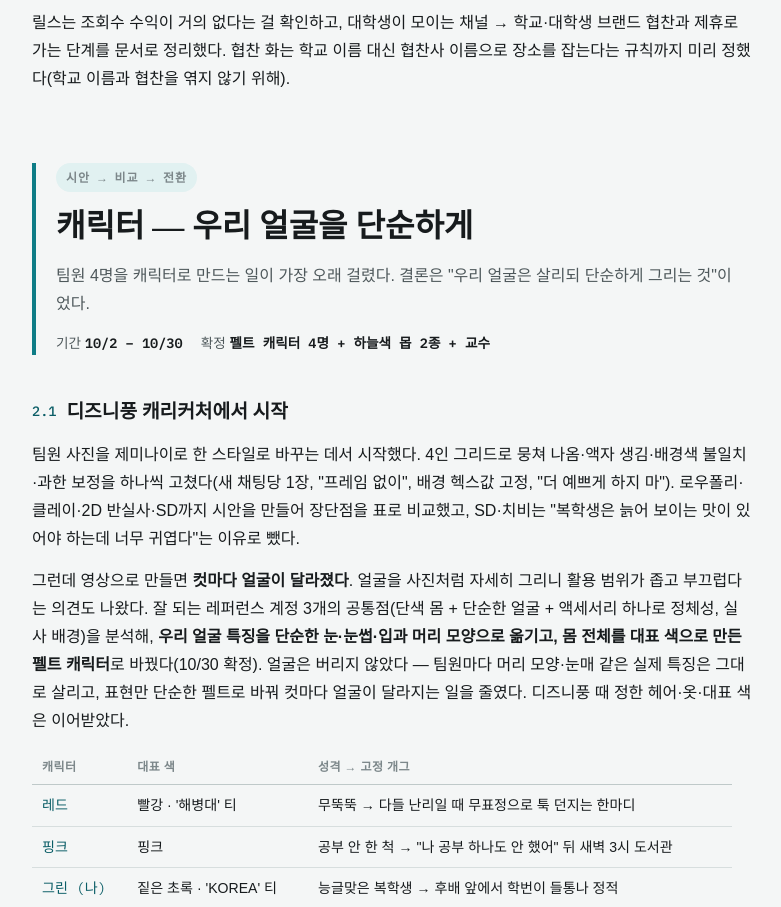
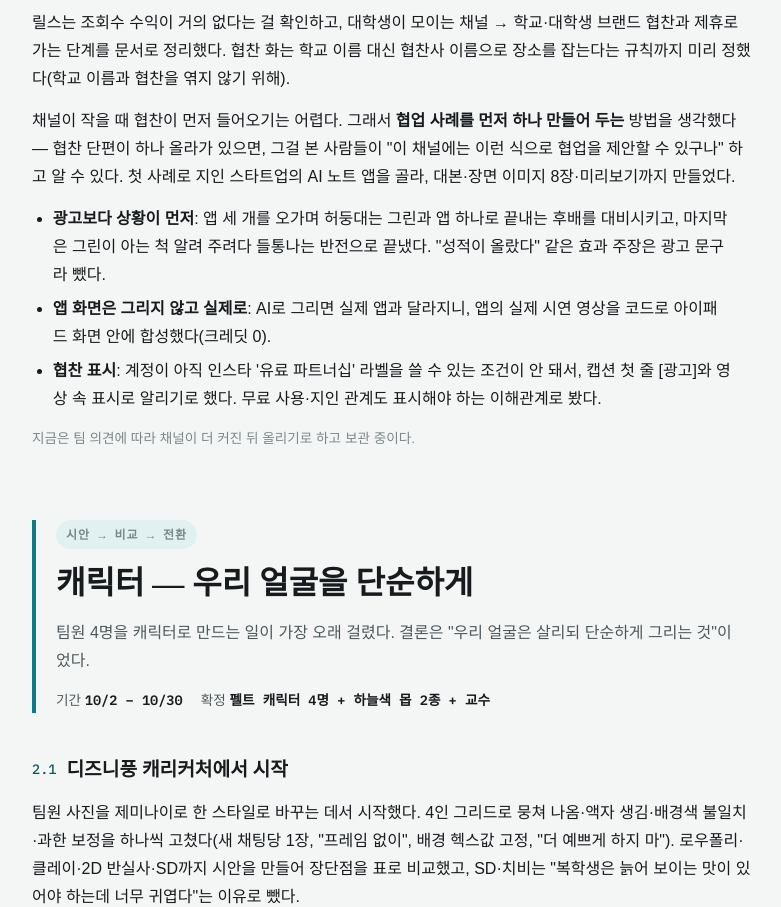
Before and after one commit to kheechan04/kheechan04.github.io, a plain HTML site: page ai-shorts-monetization/full.html in a window 1280 px wide. Shown: the part 3575-4482 px from the top of the page, without its empty margins (68-849 px from the left). Drawn offline with Linux system fonts and the light colour scheme; a web font is replaced by a local one.

Commit message:
AI 쇼츠: 수익화 계획에 협업 사례 단편을 먼저 만들어 두는 방식 추가 (앱 이름 없이)
Co-Authored-By: Claude Opus 5.5 <noreply@anthropic.com>

```diff
--- a/ai-shorts-monetization/full.html
+++ b/ai-shorts-monetization/full.html
@@ -376,6 +376,17 @@
       릴스는 조회수 수익이 거의 없다는 걸 확인하고, 대학생이 모이는 채널 → 학교·대학생 브랜드 협찬과 제휴로 가는 단계를 문서로 정리했다.
       협찬 화는 학교 이름 대신 협찬사 이름으로 장소를 잡는다는 규칙까지 미리 정했다(학교 이름과 협찬을 엮지 않기 위해).
     </p>
+    <p>
+      채널이 작을 때 협찬이 먼저 들어오기는 어렵다. 그래서 <b>협업 사례를 먼저 하나 만들어 두는</b> 방법을 생각했다 —
+      협찬 단편이 하나 올라가 있으면, 그걸 본 사람들이 "이 채널에는 이런 식으로 협업을 제안할 수 있구나" 하고 알 수 있다.
+      첫 사례로 지인 스타트업의 AI 노트 앱을 골라, 대본·장면 이미지 8장·미리보기까지 만들었다.
+    </p>
+    <ul>
+      <li><b>광고보다 상황이 먼저</b>: 앱 세 개를 오가며 허둥대는 그린과 앱 하나로 끝내는 후배를 대비시키고, 마지막은 그린이 아는 척 알려 주려다 들통나는 반전으로 끝냈다. "성적이 올랐다" 같은 효과 주장은 광고 문구라 뺐다.</li>
+      <li><b>앱 화면은 그리지 않고 실제로</b>: AI로 그리면 실제 앱과 달라지니, 앱의 실제 시연 영상을 코드로 아이패드 화면 안에 합성했다(크레딧 0).</li>
+      <li><b>협찬 표시</b>: 계정이 아직 인스타 '유료 파트너십' 라벨을 쓸 수 있는 조건이 안 돼서, 캡션 첫 줄 [광고]와 영상 속 표시로 알리기로 했다. 무료 사용·지인 관계도 표시해야 하는 이해관계로 봤다.</li>
+    </ul>
+    <p class="muted">지금은 팀 의견에 따라 채널이 더 커진 뒤 올리기로 하고 보관 중이다.</p>
   </section>
 
   <!-- ================= 2 캐릭터 ================= -->
```
Also changed, not shown: ai-shorts-monetization/index.html (+1 -1 lines).
